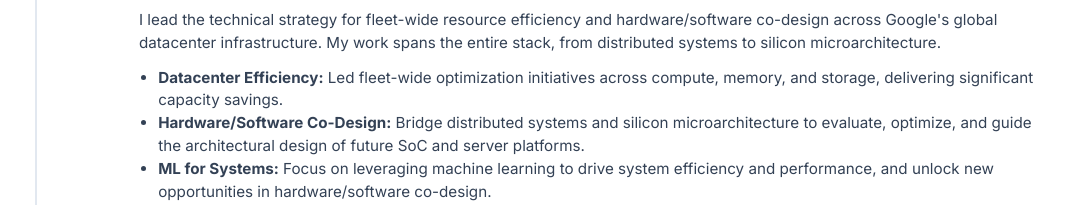
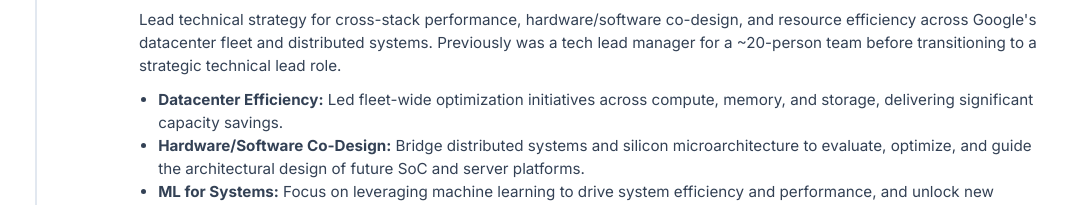
Before and after one commit to taejunham/taejunham.github.io, a plain HTML site: page index.html in a window 1280 px wide. Shown: the part 1352-1557 px from the top of the page, without its empty margins (103-1170 px from the left). Drawn offline with Linux system fonts and the light colour scheme.

Commit message:
chore: Update resume and sync index.html experience section

```diff
--- a/index.html
+++ b/index.html
@@ -120,7 +120,7 @@
                             <h3>Senior Staff Software Engineer</h3>
                             <p class="timeline-org">Google · Full-time</p>
                             <p class="timeline-date">Sep 2021 - Present</p>
-                             <p class="experience-lead">I lead the technical strategy for fleet-wide resource efficiency and hardware/software co-design across Google's global datacenter infrastructure. My work spans the entire stack, from distributed systems to silicon microarchitecture.</p>
+                             <p class="experience-lead">Lead technical strategy for cross-stack performance, hardware/software co-design, and resource efficiency across Google's datacenter fleet and distributed systems. Previously was a tech lead manager for a ~20-person team before transitioning to a strategic technical lead role.</p>
                             <ul class="experience-details">
                                 <li><strong>Datacenter Efficiency:</strong> Led fleet-wide optimization initiatives across compute, memory, and storage, delivering significant capacity savings.</li>
                                 <li><strong>Hardware/Software Co-Design:</strong> Bridge distributed systems and silicon microarchitecture to evaluate, optimize, and guide the architectural design of future SoC and server platforms.</li>
```
Also changed, not shown: 2 other files.
